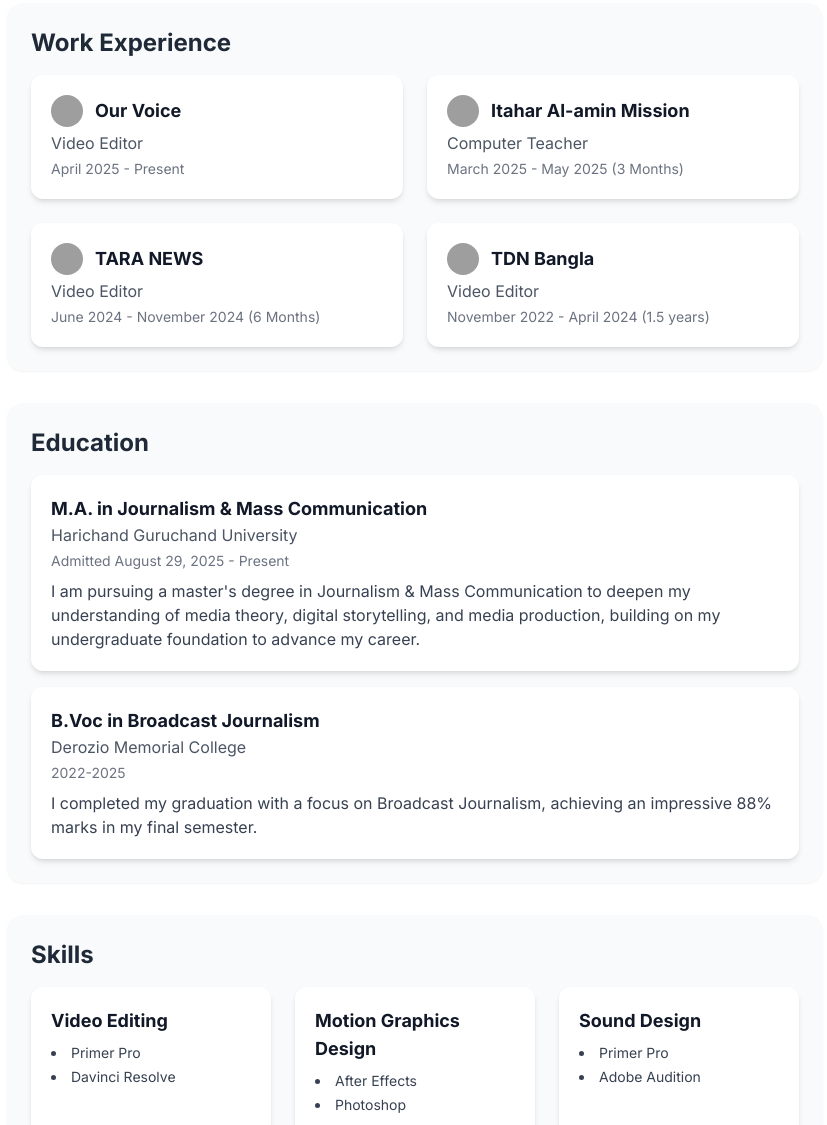
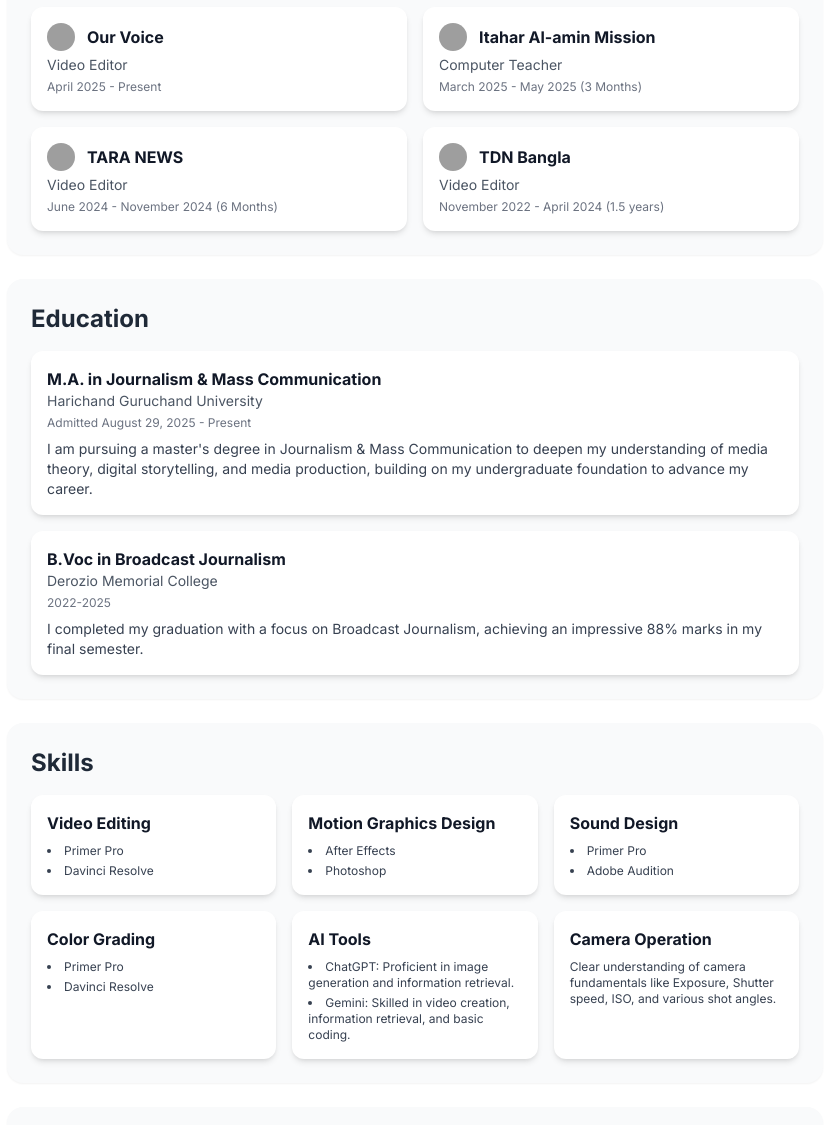
Before and after one commit to vdoadtr/Trail, a plain HTML site: page index.html in a window 1280 px wide. Shown: the part 707-1832 px from the top of the page, without its empty margins (225-1052 px from the left). Drawn offline with nearby package versions, Linux system fonts and the light colour scheme; grey boxes are pictures that could not be loaded.

Commit message:
Update index.html

```diff
--- a/index.html
+++ b/index.html
@@ -50,7 +50,9 @@
         @media print {
             body {
                 background-color: #fff; /* White background for printing */
-                font-size: 11pt; /* Smaller font for better fit on A4 */
+                font-size: 10pt; /* Smaller font for better fit on A4 */
+                margin: 0;
+                padding: 0;
             }
 
             /* Hide elements that are not necessary for a printed CV */
@@ -62,7 +64,7 @@
             .print-container {
                 box-shadow: none;
                 border: none;
-                padding: 0;
+                padding: 1cm;
                 margin: 0;
             }
 
@@ -70,6 +72,7 @@
             section, header, .job-card, .skill-card {
                 background-color: #fff !important;
                 box-shadow: none !important;
+                padding: 0;
             }
 
             /* Ensure all content flows in a single column for printing */
@@ -78,11 +81,26 @@
                 gap: 0;
             }
 
+            /* Remove margins between sections to tighten the layout */
+            section {
+                margin: 0;
+                padding: 0.5rem 0;
+            }
+
             /* Add page breaks to avoid splitting sections awkwardly */
             section {
                 page-break-inside: avoid;
-                margin-top: 1rem;
-                margin-bottom: 1rem;
+            }
+
+            /* Reduce space between list items */
+            li {
+                margin-top: 0;
+                margin-bottom: 0;
+            }
+
+            /* Reduce padding on the main container */
+            .p-6, .sm\:p-10 {
+                padding: 0;
             }
         }
     </style>
@@ -94,7 +112,7 @@
 
         <!-- Header Section with a dark background to make the white text pop -->
         <!-- User requested a lighter dark background and a drop shadow on the text -->
-        <header class="text-center mb-10 bg-gray-800 p-8 rounded-2xl shadow-xl">
+        <header class="text-center mb-6 bg-gray-800 p-6 rounded-2xl shadow-xl">
             <div class="w-24 h-24 sm:w-32 sm:h-32 rounded-full mx-auto mb-4 bg-gray-200 flex items-center justify-center overflow-hidden">
                 <!-- Profile picture based on your uploaded CV -->
                 <img
@@ -105,20 +123,20 @@
                 />
             </div>
             <!-- Heading with custom gradient, text colors, and a new drop shadow -->
-            <h1 class="text-2xl sm:text-5xl font-extrabold mb-2 drop-shadow-lg">
+            <h1 class="text-2xl sm:text-4xl font-extrabold mb-2 drop-shadow-lg">
                 <span class="vdo-gradient">VDO</span>
                 <span class="text-white">ADTR</span>
             </h1>
-            <h2 class="text-xl sm:text-4xl font-extrabold text-white mb-2">Rakibul Malithya</h2>
-            <p class="text-lg sm:text-xl font-medium text-gray-400">Video Editor and Creative Professional</p>
+            <h2 class="text-xl sm:text-3xl font-extrabold text-white mb-2">Rakibul Malithya</h2>
+            <p class="text-md sm:text-lg font-medium text-gray-400">Video Editor and Creative Professional</p>
         </header>
 
         <!-- Main Content Section -->
-        <main class="space-y-8">
+        <main class="space-y-6">
             <!-- About Me Section -->
             <section class="bg-gray-50 p-6 rounded-2xl shadow-sm">
                 <h2 class="text-2xl font-bold text-gray-800 mb-4">About Me</h2>
-                <p class="text-gray-700 leading-relaxed">
+                <p class="text-gray-700 leading-relaxed text-sm">
                     I am a highly skilled video editor with a passion for storytelling and visual creativity. My expertise spans various areas including crafting compelling short films, creating dynamic motion graphics, and mastering sound design and color grading to bring projects to life. I also possess a deep understanding of camera fundamentals such as exposure, shutter speed, ISO, focal length, and various shot angles, allowing me to approach every project with a comprehensive creative vision.
                 </p>
             </section>
@@ -126,50 +144,50 @@
             <!-- Experience Section based on CV with logos placed before company names -->
             <section class="bg-gray-50 p-6 rounded-2xl shadow-sm">
                 <h2 class="text-2xl font-bold text-gray-800 mb-4">Work Experience</h2>
-                <div class="grid grid-cols-1 md:grid-cols-2 gap-6">
+                <div class="grid grid-cols-1 md:grid-cols-2 gap-4">
                     <!-- Job 1 -->
-                    <div class="bg-white p-5 rounded-xl shadow-md transform transition-transform duration-300 hover:scale-105">
+                    <div class="bg-white p-4 rounded-xl shadow-md transform transition-transform duration-300 hover:scale-105">
                         <div class="flex items-center mb-1">
                              <!-- Our Voice Logo -->
-                             <img src="https://yt3.googleusercontent.com/1RgXGPe4yokATS-mD0nvWCyPCo3gsRrhBem_K6TE1_B72_J6j3WEe_LLyP10UZkoYxlhy33hGs=s160-c-k-c0x00ffffff-no-rj" alt="Our Voice Logo" class="w-8 h-8 rounded-full mr-3">
+                             <img src="https://yt3.googleusercontent.com/1RgXGPe4yokATS-mD0nvWCyPCo3gsRrhBem_K6TE1_B72_J6j3WEe_LLyP10UZkoYxlhy33hGs=s160-c-k-c0x00ffffff-no-rj" alt="Our Voice Logo" class="w-7 h-7 rounded-full mr-3">
                              <!-- Make company name clickable -->
-                             <a href="https://www.youtube.com/@OurVoice24" target="_blank" class="text-lg font-semibold text-gray-900 hover:text-blue-600 hover:underline">Our Voice</a>
+                             <a href="https://www.youtube.com/@OurVoice24" target="_blank" class="text-md font-semibold text-gray-900 hover:text-blue-600 hover:underline">Our Voice</a>
                         </div>
-                        <p class="text-gray-600">Video Editor</p>
-                        <p class="text-sm text-gray-500 mt-1">April 2025 - Present</p>
+                        <p class="text-gray-600 text-sm">Video Editor</p>
+                        <p class="text-xs text-gray-500 mt-1">April 2025 - Present</p>
                     </div>
                     <!-- Job 2 -->
-                    <div class="bg-white p-5 rounded-xl shadow-md transform transition-transform duration-300 hover:scale-105">
+                    <div class="bg-white p-4 rounded-xl shadow-md transform transition-transform duration-300 hover:scale-105">
                         <div class="flex items-center mb-1">
                              <!-- Itahar Al-Amin Mission Logo -->
-                             <img src="https://scontent.fccu3-1.fna.fbcdn.net/v/t39.30808-6/242684800_1513395515684258_6706339316110454082_n.jpg?_nc_cat=109&ccb=1-7&_nc_sid=6ee11a&_nc_ohc=9GlRGyBQc_sQ7kNvwG-d_kQ&_nc_oc=AdkBYQuErpYMMXb12n7b9kQ6RHFqLcNaG73o3MN9DSILD9980x-r6y_vxv6fieLjAok&_nc_zt=23&_nc_ht=scontent.fccu3-1.fna&_nc_gid=KXrw32a1X8zWH8MK9xPodw&oh=00_AfV4UyFyDRYwhFYSbCXF8dO0YmKISdfYnQ8piV_V3epHlA&oe=68BC7699" alt="Itahar Al-Amin Mission Logo" class="w-8 h-8 rounded-full mr-3">
+                             <img src="https://scontent.fccu3-1.fna.fbcdn.net/v/t39.30808-6/242684800_1513395515684258_6706339316110454082_n.jpg?_nc_cat=109&ccb=1-7&_nc_sid=6ee11a&_nc_ohc=9GlRGyBQc_sQ7kNvwG-d_kQ&_nc_oc=AdkBYQuErpYMMXb12n7b9kQ6RHFqLcNaG73o3MN9DSILD9980x-r6y_vxv6fieLjAok&_nc_zt=23&_nc_ht=scontent.fccu3-1.fna&_nc_gid=KXrw32a1X8zWH8MK9xPodw&oh=00_AfV4UyFyDRYwhFYSbCXF8dO0YmKISdfYnQ8piV_V3epHlA&oe=68BC7699" alt="Itahar Al-Amin Mission Logo" class="w-7 h-7 rounded-full mr-3">
                              <!-- Make company name clickable -->
-                             <a href="https://www.facebook.com/profile.php?id=100010414724272" target="_blank" class="text-lg font-semibold text-gray-900 hover:text-blue-600 hover:underline">Itahar Al-amin Mission</a>
+                             <a href="https://www.facebook.com/profile.php?id=100010414724272" target="_blank" class="text-md font-semibold text-gray-900 hover:text-blue-600 hover:underline">Itahar Al-amin Mission</a>
                         </div>
-                        <p class="text-gray-600">Computer Teacher</p>
-                        <p class="text-sm text-gray-500 mt-1">March 2025 - May 2025 (3 Months)</p>
+                        <p class="text-gray-600 text-sm">Computer Teacher</p>
+                        <p class="text-xs text-gray-500 mt-1">March 2025 - May 2025 (3 Months)</p>
                     </div>
                     <!-- Job 3 -->
-                    <div class="bg-white p-5 rounded-xl shadow-md transform transition-transform duration-300 hover:scale-105">
+                    <div class="bg-white p-4 rounded-xl shadow-md transform transition-transform duration-300 hover:scale-105">
                         <div class="flex items-center mb-1">
                              <!-- Tara TV Logo -->
-                             <img src="https://yt3.googleusercontent.com/fkbr5YfbVwEI4x3Oq3U9w2xbOahbkMJMpfhwx0TPfEqQtRwsq005IhJ5d3-EaX9JQ6Q-9suu=s160-c-k-c0x00ffffff-no-rj" alt="Tara TV Logo" class="w-8 h-8 rounded-full mr-3">
+                             <img src="https://yt3.googleusercontent.com/fkbr5YfbVwEI4x3Oq3U9w2xbOahbkMJMpfhwx0TPfEqQtRwsq005IhJ5d3-EaX9JQ6Q-9suu=s160-c-k-c0x00ffffff-no-rj" alt="Tara TV Logo" class="w-7 h-7 rounded-full mr-3">
                              <!-- Make company name clickable -->
-                             <a href="https://www.youtube.com/@TARANEWSOFFICIAL" target="_blank" class="text-lg font-semibold text-gray-900 hover:text-blue-600 hover:underline">TARA NEWS</a>
+                             <a href="https://www.youtube.com/@TARANEWSOFFICIAL" target="_blank" class="text-md font-semibold text-gray-900 hover:text-blue-600 hover:underline">TARA NEWS</a>
                         </div>
-                        <p class="text-gray-600">Video Editor</p>
-                        <p class="text-sm text-gray-500 mt-1">June 2024 - November 2024 (6 Months)</p>
+                        <p class="text-gray-600 text-sm">Video Editor</p>
+                        <p class="text-xs text-gray-500 mt-1">June 2024 - November 2024 (6 Months)</p>
                     </div>
                     <!-- Job 4 -->
-                    <div class="bg-white p-5 rounded-xl shadow-md transform transition-transform duration-300 hover:scale-105">
+                    <div class="bg-white p-4 rounded-xl shadow-md transform transition-transform duration-300 hover:scale-105">
                         <div class="flex items-center mb-1">
                              <!-- TDN Bangla Logo -->
-                             <img src="https://scontent.fccu3-1.fna.fbcdn.net/v/t39.30808-6/339994503_159413133721561_2355646534749856474_n.jpg?_nc_cat=105&ccb=1-7&_nc_sid=6ee11a&_nc_ohc=IahwyGtA2r4Q7kNvwFnStKY&_nc_oc=Adm3PzKFG3Ztp6GmsSqPtgJgOfNUZeM1LU5eCULVqMn0HfhTqjgLdnEi4kVJqd5zUqU&_nc_zt=23&_nc_ht=scontent.fccu3-1.fna&_nc_gid=ToRX4uUQGeB0CK4dQ8KLHw&oh=00_AfW0146cykANdgXGfL5GtMTfTFnKPmu8ev5tC2M8ByrIxQ&oe=68BC5694" alt="TDN Bangla Logo" class="w-8 h-8 rounded-full mr-3">
+                             <img src="https://scontent.fccu3-1.fna.fbcdn.net/v/t39.30808-6/339994503_159413133721561_2355646534749856474_n.jpg?_nc_cat=105&ccb=1-7&_nc_sid=6ee11a&_nc_ohc=IahwyGtA2r4Q7kNvwFnStKY&_nc_oc=Adm3PzKFG3Ztp6GmsSqPtgJgOfNUZeM1LU5eCULVqMn0HfhTqjgLdnEi4kVJqd5zUqU&_nc_zt=23&_nc_ht=scontent.fccu3-1.fna&_nc_gid=ToRX4uUQGeB0CK4dQ8KLHw&oh=00_AfW0146cykANdgXGfL5GtMTfTFnKPmu8ev5tC2M8ByrIxQ&oe=68BC5694" alt="TDN Bangla Logo" class="w-7 h-7 rounded-full mr-3">
                              <!-- Make company name clickable -->
-                             <a href="https://www.facebook.com/tdnbangla" target="_blank" class="text-lg font-semibold text-gray-900 hover:text-blue-600 hover:underline">TDN Bangla</a>
+                             <a href="https://www.facebook.com/tdnbangla" target="_blank" class="text-md font-semibold text-gray-900 hover:text-blue-600 hover:underline">TDN Bangla</a>
                         </div>
-                        <p class="text-gray-600">Video Editor</p>
-                        <p class="text-sm text-gray-500 mt-1">November 2022 - April 2024 (1.5 years)</p>
+                        <p class="text-gray-600 text-sm">Video Editor</p>
+                        <p class="text-xs text-gray-500 mt-1">November 2022 - April 2024 (1.5 years)</p>
                     </div>
                 </div>
             </section>
@@ -178,69 +196,69 @@
             <section class="bg-gray-50 p-6 rounded-2xl shadow-sm">
                 <h2 class="text-2xl font-bold text-gray-800 mb-4">Education</h2>
                 <!-- New entry for Master's degree -->
-                <div class="bg-white p-5 rounded-xl shadow-md transform transition-transform duration-300 hover:scale-105 mb-4">
-                    <h3 class="text-lg font-semibold text-gray-900">M.A. in Journalism & Mass Communication</h3>
-                    <p class="text-gray-600">Harichand Guruchand University</p>
-                    <p class="text-sm text-gray-500 mt-1">Admitted August 29, 2025 - Present</p>
-                    <p class="mt-2 text-gray-700">I am pursuing a master's degree in Journalism & Mass Communication to deepen my understanding of media theory, digital storytelling, and media production, building on my undergraduate foundation to advance my career.</p>
+                <div class="bg-white p-4 rounded-xl shadow-md transform transition-transform duration-300 hover:scale-105 mb-4">
+                    <h3 class="text-md font-semibold text-gray-900">M.A. in Journalism & Mass Communication</h3>
+                    <p class="text-gray-600 text-sm">Harichand Guruchand University</p>
+                    <p class="text-xs text-gray-500 mt-1">Admitted August 29, 2025 - Present</p>
+                    <p class="mt-2 text-gray-700 text-sm">I am pursuing a master's degree in Journalism & Mass Communication to deepen my understanding of media theory, digital storytelling, and media production, building on my undergraduate foundation to advance my career.</p>
                 </div>
                 <!-- Existing entry for Bachelor's degree -->
-                <div class="bg-white p-5 rounded-xl shadow-md transform transition-transform duration-300 hover:scale-105">
-                    <h3 class="text-lg font-semibold text-gray-900">B.Voc in Broadcast Journalism</h3>
-                    <p class="text-gray-600">Derozio Memorial College</p>
-                    <p class="text-sm text-gray-500 mt-1">2022-2025</p>
-                    <p class="mt-2 text-gray-700">I completed my graduation with a focus on Broadcast Journalism, achieving an impressive 88% marks in my final semester.</p>
+                <div class="bg-white p-4 rounded-xl shadow-md transform transition-transform duration-300 hover:scale-105">
+                    <h3 class="text-md font-semibold text-gray-900">B.Voc in Broadcast Journalism</h3>
+                    <p class="text-gray-600 text-sm">Derozio Memorial College</p>
+                    <p class="text-xs text-gray-500 mt-1">2022-2025</p>
+                    <p class="mt-2 text-gray-700 text-sm">I completed my graduation with a focus on Broadcast Journalism, achieving an impressive 88% marks in my final semester.</p>
                 </div>
             </section>
 
             <!-- Skills Section -->
             <section class="bg-gray-50 p-6 rounded-2xl shadow-sm">
                 <h2 class="text-2xl font-bold text-gray-800 mb-4">Skills</h2>
-                <div class="grid grid-cols-1 md:grid-cols-2 lg:grid-cols-3 gap-6">
+                <div class="grid grid-cols-1 md:grid-cols-2 lg:grid-cols-3 gap-4">
                     <!-- Video Editing Skill Card -->
-                    <div class="bg-white p-5 rounded-xl shadow-md transform transition-transform duration-300 hover:scale-105">
-                        <h3 class="text-lg font-semibold text-gray-900 mb-2">Video Editing</h3>
-                        <ul class="list-disc list-inside text-sm text-gray-700 space-y-1">
+                    <div class="bg-white p-4 rounded-xl shadow-md transform transition-transform duration-300 hover:scale-105">
+                        <h3 class="text-md font-semibold text-gray-900 mb-2">Video Editing</h3>
+                        <ul class="list-disc list-inside text-xs text-gray-700 space-y-1">
                             <li>Primer Pro</li>
                             <li>Davinci Resolve</li>
                         </ul>
                     </div>
                     <!-- Motion Graphics Design Skill Card -->
-                    <div class="bg-white p-5 rounded-xl shadow-md transform transition-transform duration-300 hover:scale-105">
-                        <h3 class="text-lg font-semibold text-gray-900 mb-2">Motion Graphics Design</h3>
-                        <ul class="list-disc list-inside text-sm text-gray-700 space-y-1">
+                    <div class="bg-white p-4 rounded-xl shadow-md transform transition-transform duration-300 hover:scale-105">
+                        <h3 class="text-md font-semibold text-gray-900 mb-2">Motion Graphics Design</h3>
+                        <ul class="list-disc list-inside text-xs text-gray-700 space-y-1">
                             <li>After Effects</li>
                             <li>Photoshop</li>
                         </ul>
                     </div>
                     <!-- Sound Design Skill Card -->
-                    <div class="bg-white p-5 rounded-xl shadow-md transform transition-transform duration-300 hover:scale-105">
-                        <h3 class="text-lg font-semibold text-gray-900 mb-2">Sound Design</h3>
-                        <ul class="list-disc list-inside text-sm text-gray-700 space-y-1">
+                    <div class="bg-white p-4 rounded-xl shadow-md transform transition-transform duration-300 hover:scale-105">
+                        <h3 class="text-md font-semibold text-gray-900 mb-2">Sound Design</h3>
+                        <ul class="list-disc list-inside text-xs text-gray-700 space-y-1">
                             <li>Primer Pro</li>
                             <li>Adobe Audition</li>
                         </ul>
                     </div>
                     <!-- Color Grading Skill Card -->
-                    <div class="bg-white p-5 rounded-xl shadow-md transform transition-transform duration-300 hover:scale-105">
-                        <h3 class="text-lg font-semibold text-gray-900 mb-2">Color Grading</h3>
-                        <ul class="list-disc list-inside text-sm text-gray-700 space-y-1">
+                    <div class="bg-white p-4 rounded-xl shadow-md transform transition-transform duration-300 hover:scale-105">
+                        <h3 class="text-md font-semibold text-gray-900 mb-2">Color Grading</h3>
+                        <ul class="list-disc list-inside text-xs text-gray-700 space-y-1">
                             <li>Primer Pro</li>
                             <li>Davinci Resolve</li>
                         </ul>
                     </div>
                     <!-- AI Tools Skill Card -->
-                    <div class="bg-white p-5 rounded-xl shadow-md transform transition-transform duration-300 hover:scale-105">
-                        <h3 class="text-lg font-semibold text-gray-900 mb-2">AI Tools</h3>
-                        <ul class="list-disc list-inside text-sm text-gray-700 space-y-1">
+                    <div class="bg-white p-4 rounded-xl shadow-md transform transition-transform duration-300 hover:scale-105">
+                        <h3 class="text-md font-semibold text-gray-900 mb-2">AI Tools</h3>
+                        <ul class="list-disc list-inside text-xs text-gray-700 space-y-1">
                             <li>ChatGPT: Proficient in image generation and information retrieval.</li>
                             <li>Gemini: Skilled in video creation, information retrieval, and basic coding.</li>
                         </ul>
                     </div>
                     <!-- Camera Operation Skill Card -->
-                    <div class="bg-white p-5 rounded-xl shadow-md transform transition-transform duration-300 hover:scale-105">
-                        <h3 class="text-lg font-semibold text-gray-900 mb-2">Camera Operation</h3>
-                        <p class="text-sm text-gray-700 mt-1">Clear understanding of camera fundamentals like Exposure, Shutter speed, ISO, and various shot angles.</p>
+                    <div class="bg-white p-4 rounded-xl shadow-md transform transition-transform duration-300 hover:scale-105">
+                        <h3 class="text-md font-semibold text-gray-900 mb-2">Camera Operation</h3>
+                        <p class="text-xs text-gray-700 mt-1">Clear understanding of camera fundamentals like Exposure, Shutter speed, ISO, and various shot angles.</p>
                     </div>
                 </div>
             </section>
@@ -248,7 +266,7 @@
             <!-- Portfolio Link Section - Added as requested -->
             <section class="bg-gray-50 p-6 rounded-2xl shadow-sm text-center no-print">
                 <h2 class="text-2xl font-bold text-gray-800 mb-4">My Work</h2>
-                <p class="text-gray-700 leading-relaxed mb-6">
+                <p class="text-gray-700 leading-relaxed text-sm mb-6">
                     Interested in my creative projects? Click the button below to visit my portfolio website and see more of my work.
                 </p>
                 <a href="https://vdoadtr.github.io/Portfolio-VDOADTR/" target="_blank" class="inline-block bg-blue-600 text-white px-8 py-4 rounded-full font-bold shadow-md hover:bg-blue-700 transition-colors duration-300 glow-button">
@@ -259,7 +277,7 @@
             <!-- Contact Section with updated info -->
             <section class="bg-gray-50 p-6 rounded-2xl shadow-sm">
                 <h2 class="text-2xl font-bold text-gray-800 mb-4">Contact</h2>
-                <p class="text-gray-700 leading-relaxed">
+                <p class="text-gray-700 leading-relaxed text-sm">
                     If you are interested in working on a project or would just like to talk, please feel free to contact me.
                 </p>
                 <!-- Flexbox container to make buttons appear in a row on all screen sizes -->
@@ -274,7 +292,7 @@
                     </a>
                 </div>
                 <!-- Displaying the contact details directly for clarity -->
-                <div class="mt-6 text-center text-gray-600">
+                <div class="mt-6 text-center text-gray-600 text-sm">
                     <p class="font-medium">Email: vdoadtr@gmail.com</p>
                     <p class="font-medium">Phone: +91 9531661985</p>
                 </div>
@@ -290,7 +308,7 @@
         </main>
 
         <!-- Footer Section -->
-        <footer class="mt-10 text-center text-gray-500 text-sm">
+        <footer class="mt-10 text-center text-gray-500 text-xs">
             <p>&copy; 2025 Rakibul Malithya | All rights reserved.</p>
         </footer>
 
```
